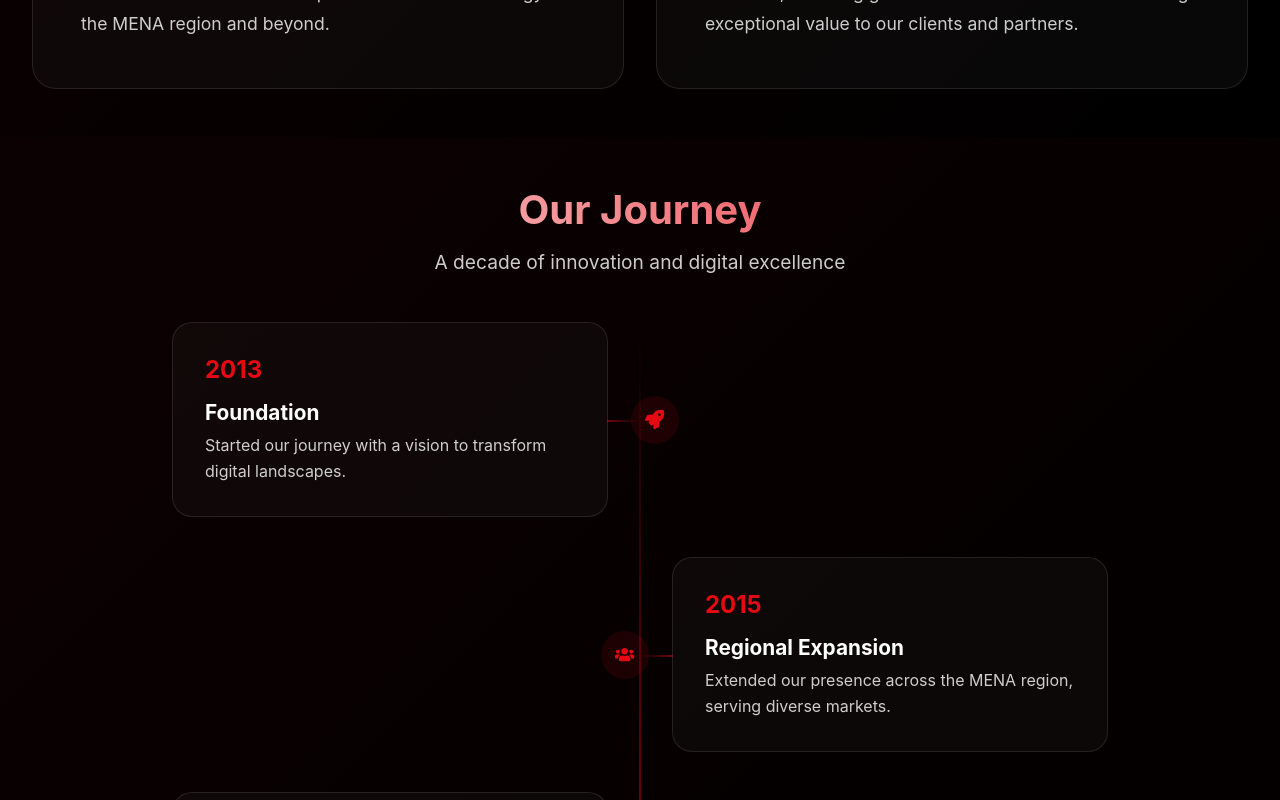
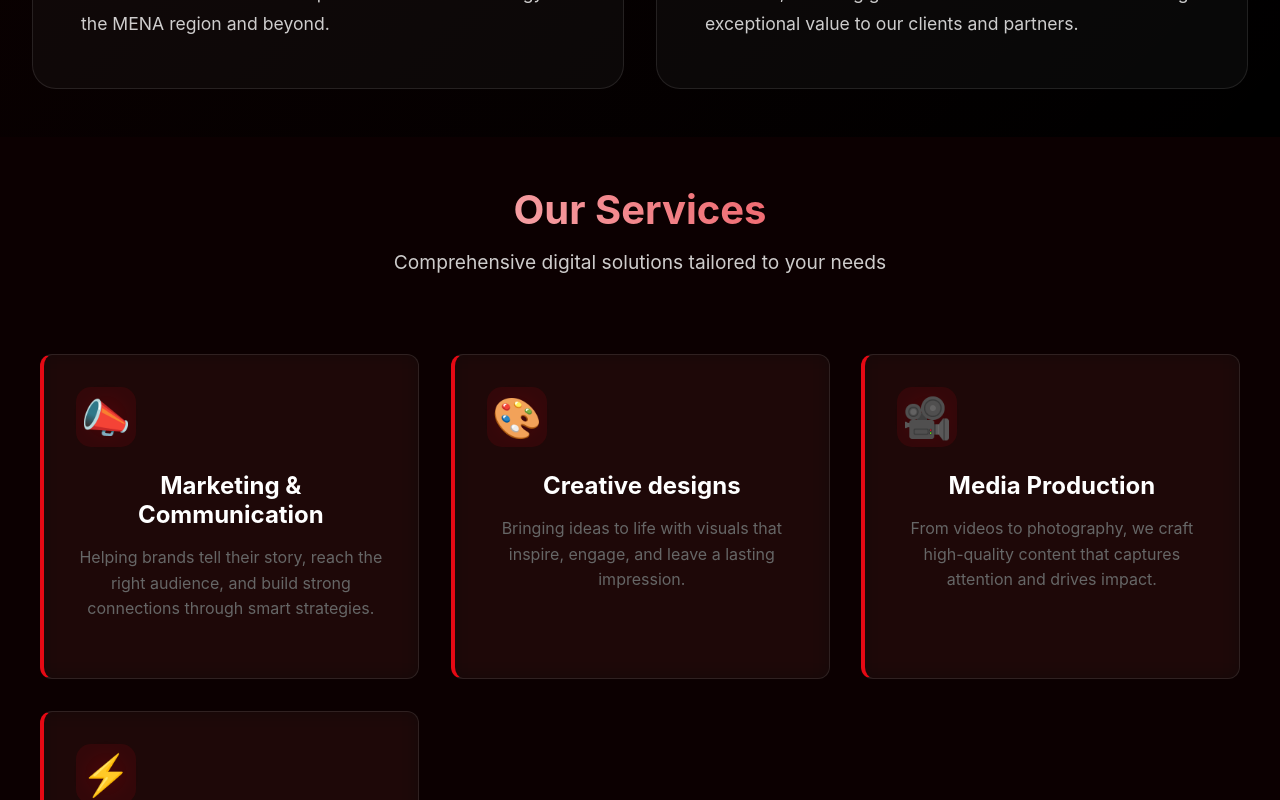
Before and after one commit to ahmad20066/TG, a React (Vite) app: page /about in a window 1280 px wide. Shown: the part 1260-2060 px from the top of the page. Built offline with nearby package versions, Linux system fonts and the light colour scheme.

Commit message:
ui fixes

```diff
--- a/src/components/FeaturedProjects/FeaturedProjects.jsx
+++ b/src/components/FeaturedProjects/FeaturedProjects.jsx
@@ -160,9 +160,9 @@ const FeaturedProjects = () => {
               style={{ cursor: "pointer" }}
             >
               <div className="project-image">
-                <div className="project-overlay">
+                {/* <div className="project-overlay">
                   <span className="view-project">View Project</span>
-                </div>
+                </div> */}
                 <div className="image-placeholder">
                   <div className="placeholder-text">{project.title}</div>
                 </div>
@@ -207,6 +207,7 @@ const FeaturedProjects = () => {
           <p>Let's create something extraordinary together</p>
           <motion.button
             className="cta-button"
+            onClick={() => navigate("/contact")}
             whileHover={{
               scale: 1.05,
               transition: { duration: 0.2 },
--- a/src/components/Services/Services.jsx
+++ b/src/components/Services/Services.jsx
@@ -290,7 +290,7 @@ const Services = () => {
                     </motion.div>
                   ))}
                 </div>
-                <motion.button
+                {/* <motion.button
                   className={`service-cta ${
                     index === 1 ? "service-cta-white" : ""
                   }`}
@@ -310,7 +310,7 @@ const Services = () => {
                   }}
                 >
                   Learn More
-                </motion.button>
+                </motion.button> */}
               </div>
             </motion.div>
           ))}
--- a/src/pages/AboutPage/AboutPage.jsx
+++ b/src/pages/AboutPage/AboutPage.jsx
@@ -214,7 +214,7 @@ const AboutPage = () => {
         </section>
 
         {/* Timeline Section */}
-        <section className="timeline-section">
+        {/* <section className="timeline-section">
           <motion.div
             className="section-container"
             initial={{ opacity: 0, y: 30 }}
@@ -286,7 +286,7 @@ const AboutPage = () => {
               ))}
             </div>
           </motion.div>
-        </section>
+        </section> */}
 
         {/* Services Section */}
         <section className="services-section">
```
